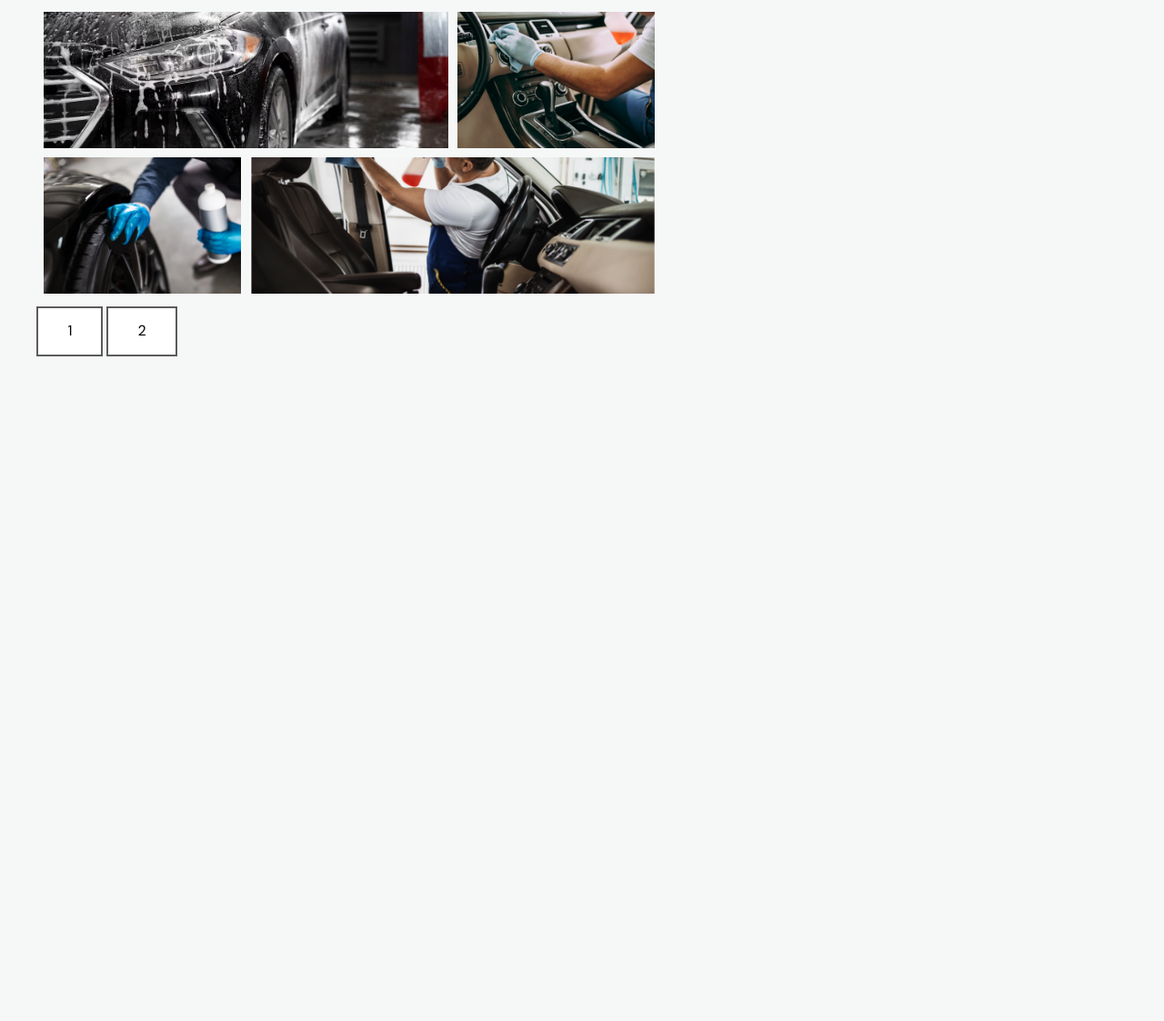
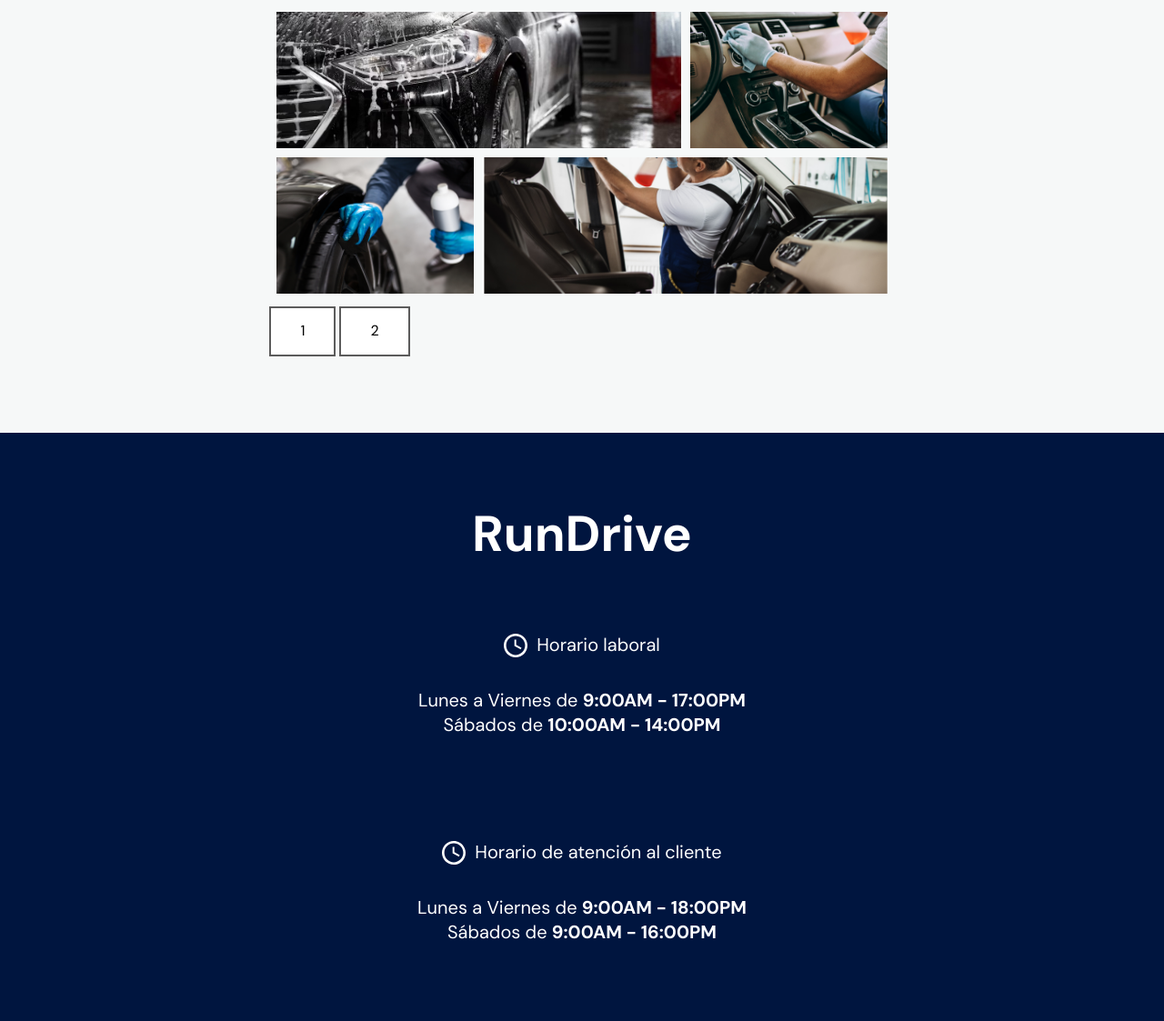
Before and after one commit to Shair17/run-drive, a website built with Vite: page Servicespage/services.html in a window 1280 px wide. Shown: the part 1325-2448 px from the top of the page at 91% size. Before the commit the page ends 1801 px from the top, so only its background shows below. Built offline with nearby package versions, Linux system fonts and the light colour scheme.

Commit message:
feat: galery 2 ended and footer added

```diff
--- a/Servicespage/services.css
+++ b/Servicespage/services.css
@@ -628,6 +628,12 @@ body.menu-expanded button path {
 
 /* Galería autolavado*/
 
+#serviceAutolavado{
+	display: flex;
+	justify-content: center;
+
+}
+
 /* Contenedor 3*/
 .galery-container3{
 	display: grid;
@@ -718,6 +724,66 @@ body.menu-expanded button path {
 
 .ocultaar{
 	display: none;
+}
+
+
+/*Footer */
+
+/* ============== FOOTER ================ */
+
+footer {
+	background-color: #00153f;
+	padding-block: 6rem;
+}
+
+.footer_title {
+	font-size: 55px;
+	margin: 2rem 0;
+	color: #fff;
+	font-weight: bold;
+}
+
+.footer_content {
+	display: flex;
+	gap: 1rem;
+	flex-direction: column;
+	flex-wrap: nowrap;
+	overflow-x: auto;
+	width: 100%;
+	margin: 0 auto;
+}
+
+.footer_content .cards {
+	display: flex;
+	flex-flow: column;
+	gap: 3.2rem;
+}
+
+.footer_content .cards .card {
+	display: flex;
+	flex-flow: column;
+	padding: 2.4rem;
+	border-radius: 0.6rem;
+}
+
+.horario_atencion_titulo {
+	display: flex;
+	align-items: center;
+	justify-content: center;
+	gap: 10px;
+	font-style: normal;
+	font-weight: 400;
+	font-size: 20px;
+	line-height: 27px;
+	color: #ffffff;
+}
+
+.horario_atencion_item {
+	margin: 0;
+	font-weight: 400;
+	font-size: 20px;
+	line-height: 27px;
+	color: #ffffff;
 }
 
 
--- a/Servicespage/services.html
+++ b/Servicespage/services.html
@@ -498,6 +498,61 @@
                 </div>
             </div>
         </section>
+        <footer>
+            <div class="wrapper">
+                <h4 class="footer_title">RunDrive</h4>
+                <div class="footer_content">
+                    <div class="cards">
+                        <div class="card">
+                            <h5 class="horario_atencion_titulo">
+                                <svg
+                                    width="26"
+                                    height="26"
+                                    viewBox="0 0 26 26"
+                                    fill="none"
+                                    xmlns="http://www.w3.org/2000/svg"
+                                >
+                                    <path
+                                        d="M13 23.4C18.72 23.4 23.4 18.72 23.4 13C23.4 7.28 18.72 2.6 13 2.6C7.28 2.6 2.6 7.28 2.6 13C2.6 18.72 7.28 23.4 13 23.4ZM13 0C20.15 0 26 5.85 26 13C26 20.15 20.15 26 13 26C5.85 26 0 20.15 0 13C0 5.85 5.85 0 13 0ZM19.5 15.47L18.59 17.16L11.7 13.39V6.5H13.65V12.22L19.5 15.47Z"
+                                        fill="white"
+                                    />
+                                </svg>
+                                Horario laboral
+                            </h5>
+                            <p class="horario_atencion_item">
+                                Lunes a Viernes de <strong>9:00AM - 17:00PM</strong>
+                            </p>
+                            <p class="horario_atencion_item">
+                                Sábados de <strong>10:00AM - 14:00PM</strong>
+                            </p>
+                        </div>
+                        <div class="card">
+                            <h5 class="horario_atencion_titulo">
+                                <svg
+                                    width="26"
+                                    height="26"
+                                    viewBox="0 0 26 26"
+                                    fill="none"
+                                    xmlns="http://www.w3.org/2000/svg"
+                                >
+                                    <path
+                                        d="M13 23.4C18.72 23.4 23.4 18.72 23.4 13C23.4 7.28 18.72 2.6 13 2.6C7.28 2.6 2.6 7.28 2.6 13C2.6 18.72 7.28 23.4 13 23.4ZM13 0C20.15 0 26 5.85 26 13C26 20.15 20.15 26 13 26C5.85 26 0 20.15 0 13C0 5.85 5.85 0 13 0ZM19.5 15.47L18.59 17.16L11.7 13.39V6.5H13.65V12.22L19.5 15.47Z"
+                                        fill="white"
+                                    />
+                                </svg>
+                                Horario de atención al cliente
+                            </h5>
+                            <p class="horario_atencion_item">
+                                Lunes a Viernes de <strong>9:00AM - 18:00PM</strong>
+                            </p>
+                            <p class="horario_atencion_item">
+                                Sábados de <strong>9:00AM - 16:00PM</strong>
+                            </p>
+                        </div>
+                    </div>
+                </div>
+            </div>
+        </footer>
 
     </div>
     <script type="module" src="./services.js"></script>
```
Also changed, not shown: index.html (+1 -1 lines).
